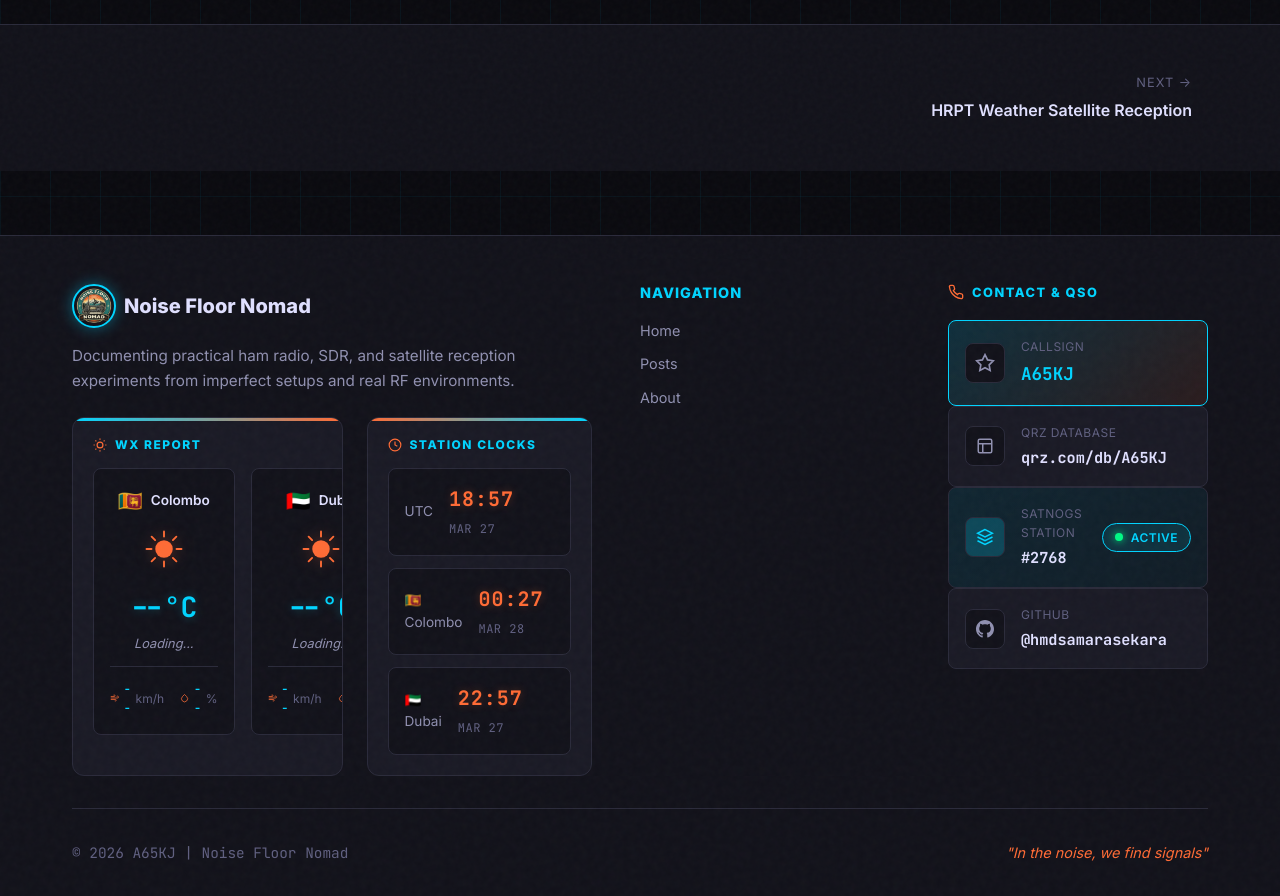
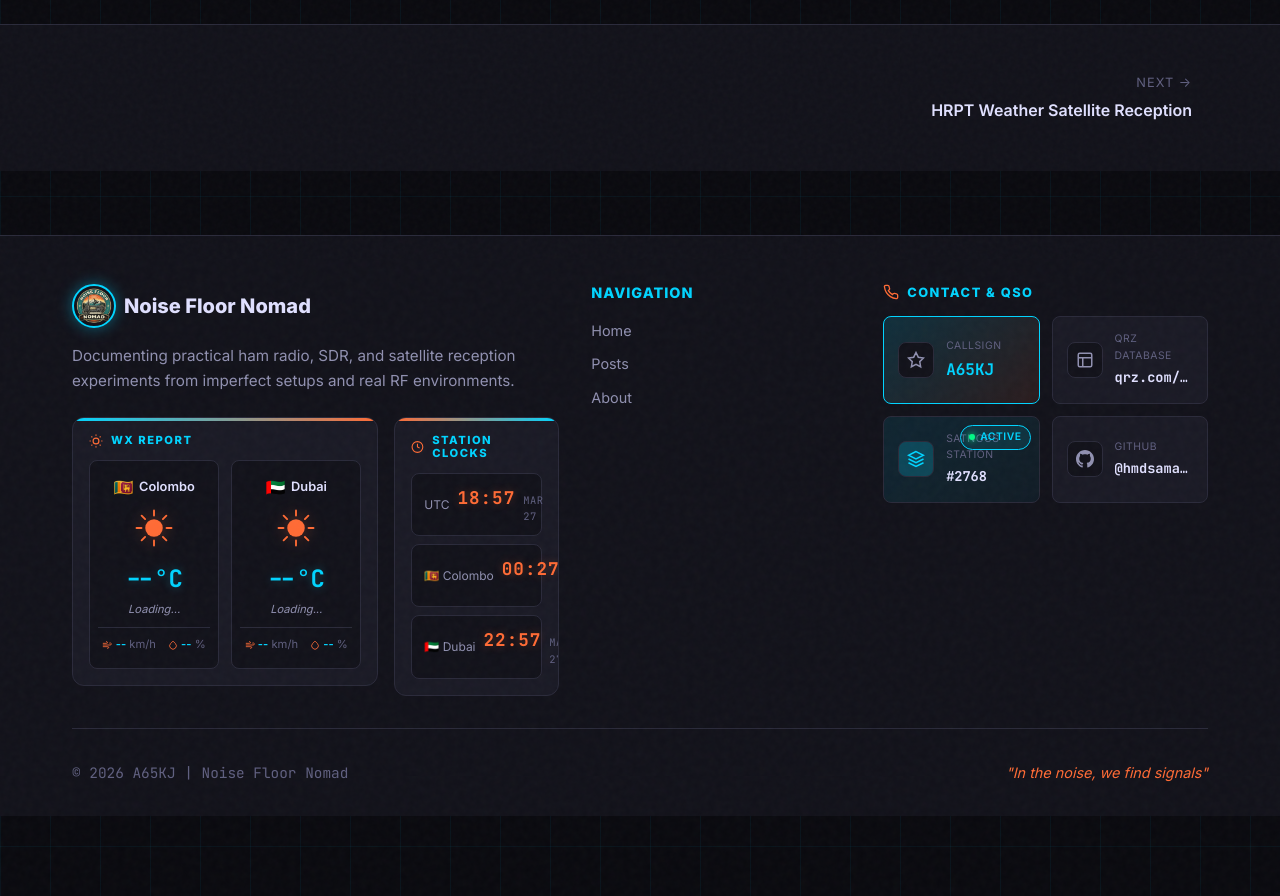
Before and after one commit to hmdsamarasekara/hmdsamarasekara.github.io, a Jekyll site: the page built from _posts/2022-08-27-Analog-TV.md, in a window 1280 px wide and 1400 px high, scrolled down 5493 px, cut to the strip 504-1400 px from the top of the window. Built offline with Jekyll 4.4.1, drawn with Linux system fonts in a browser that asks for light colours.

Commit message:
Update main.scss

```diff
--- a/assets/css/main.scss
+++ b/assets/css/main.scss
@@ -1181,7 +1181,7 @@ a {
 }
 
 // ============================================
-// NEW FOOTER STYLES - Weather, Clocks, Contact
+// FIXED FOOTER STYLES - Better Alignment & 2x2 Contact Grid
 // ============================================
 
 // Logo with glow effect
@@ -1203,9 +1203,10 @@ a {
 // Station Info Container - Weather Left, Clocks Right
 .footer-station-info {
   display: grid;
-  grid-template-columns: 1.2fr 1fr;
-  gap: 1.5rem;
+  grid-template-columns: 1.3fr 0.7fr;
+  gap: 1rem;
   margin-top: 1.5rem;
+  align-items: start;
 
   @media (max-width: 968px) {
     grid-template-columns: 1fr;
@@ -1217,11 +1218,11 @@ a {
   display: flex;
   align-items: center;
   gap: 0.5rem;
-  font-size: 0.75rem;
+  font-size: 0.7rem;
   text-transform: uppercase;
   letter-spacing: 1.5px;
   color: var(--accent-cyan);
-  margin-bottom: 1rem;
+  margin-bottom: 0.75rem;
   font-weight: 700;
 
   svg {
@@ -1234,9 +1235,10 @@ a {
   background: var(--bg-tertiary);
   border: 1px solid var(--border-color);
   border-radius: 0.75rem;
-  padding: 1.25rem;
+  padding: 1rem;
   position: relative;
   overflow: hidden;
+  min-width: 0; // Prevent overflow
 
   &::before {
     content: '';
@@ -1252,17 +1254,18 @@ a {
 .weather-cards {
   display: grid;
   grid-template-columns: 1fr 1fr;
-  gap: 1rem;
+  gap: 0.75rem;
 }
 
 .weather-card {
   background: var(--bg-secondary);
   border: 1px solid var(--border-color);
   border-radius: 0.5rem;
-  padding: 1rem;
+  padding: 0.875rem 0.5rem;
   text-align: center;
   transition: all 0.3s ease;
   position: relative;
+  min-width: 0; // Prevent overflow
 
   &:hover {
     transform: translateY(-3px);
@@ -1275,61 +1278,71 @@ a {
   display: flex;
   align-items: center;
   justify-content: center;
-  gap: 0.5rem;
-  margin-bottom: 0.75rem;
+  gap: 0.35rem;
+  margin-bottom: 0.5rem;
 
   .weather-flag {
-    font-size: 1.25rem;
+    font-size: 1rem;
   }
 
   .weather-location {
-    font-size: 0.85rem;
+    font-size: 0.8rem;
     font-weight: 600;
     color: var(--text-primary);
   }
 }
 
 .weather-icon {
-  margin: 0.5rem 0;
+  margin: 0.25rem 0;
   filter: drop-shadow(0 0 8px rgba(255, 107, 53, 0.3));
+
+  svg {
+    max-width: 100%;
+    height: auto;
+  }
 }
 
 .weather-details {
   .weather-temp {
     display: block;
     font-family: var(--font-mono);
-    font-size: 1.75rem;
+    font-size: 1.5rem;
     font-weight: 700;
     color: var(--accent-cyan);
     text-shadow: 0 0 10px rgba(0, 212, 255, 0.3);
-    margin-bottom: 0.25rem;
+    margin-bottom: 0.15rem;
   }
 
   .weather-desc {
     display: block;
-    font-size: 0.8rem;
+    font-size: 0.7rem;
     color: var(--text-secondary);
-    margin-bottom: 0.75rem;
+    margin-bottom: 0.5rem;
     font-style: italic;
+    white-space: nowrap;
+    overflow: hidden;
+    text-overflow: ellipsis;
   }
 }
 
 .weather-meta {
   display: flex;
   justify-content: center;
-  gap: 1rem;
-  padding-top: 0.75rem;
+  gap: 0.75rem;
+  padding-top: 0.5rem;
   border-top: 1px solid var(--border-color);
-  font-size: 0.75rem;
+  font-size: 0.7rem;
   color: var(--text-muted);
 
   .weather-wind, .weather-humidity {
     display: flex;
     align-items: center;
-    gap: 0.25rem;
+    gap: 0.2rem;
 
     svg {
       color: var(--accent-orange);
+      width: 10px;
+      height: 10px;
     }
 
     span {
@@ -1344,9 +1357,10 @@ a {
   background: var(--bg-tertiary);
   border: 1px solid var(--border-color);
   border-radius: 0.75rem;
-  padding: 1.25rem;
+  padding: 1rem;
   position: relative;
   overflow: hidden;
+  min-width: 0; // Prevent overflow
 
   &::before {
     content: '';
@@ -1362,15 +1376,15 @@ a {
 .clock-list {
   display: flex;
   flex-direction: column;
-  gap: 0.75rem;
+  gap: 0.5rem;
 }
 
 .clock-row {
-  display: grid;
-  grid-template-columns: 1fr auto auto;
+  display: flex;
   align-items: center;
-  gap: 1rem;
-  padding: 0.875rem 1rem;
+  justify-content: space-between;
+  gap: 0.5rem;
+  padding: 0.625rem 0.75rem;
   background: var(--bg-secondary);
   border: 1px solid var(--border-color);
   border-radius: 0.5rem;
@@ -1382,14 +1396,21 @@ a {
   }
 
   .clock-name {
-    font-size: 0.85rem;
+    font-size: 0.75rem;
     color: var(--text-secondary);
     font-weight: 500;
+    white-space: nowrap;
+  }
+
+  .clock-display {
+    display: flex;
+    align-items: baseline;
+    gap: 0.5rem;
   }
 
   .clock-time {
     font-family: var(--font-mono);
-    font-size: 1.25rem;
+    font-size: 1.1rem;
     font-weight: 700;
     color: var(--accent-orange);
     text-shadow: 0 0 8px rgba(255, 107, 53, 0.3);
@@ -1397,7 +1418,7 @@ a {
   }
 
   .clock-date {
-    font-size: 0.75rem;
+    font-size: 0.65rem;
     color: var(--text-muted);
     font-family: var(--font-mono);
     text-transform: uppercase;
@@ -1405,7 +1426,7 @@ a {
   }
 }
 
-// Beautified Contact Section
+// Contact Section with 2x2 Grid
 .footer-contact-section {
   h4 {
     display: flex;
@@ -1415,7 +1436,7 @@ a {
     text-transform: uppercase;
     letter-spacing: 1.5px;
     color: var(--accent-cyan);
-    margin-bottom: 1.25rem;
+    margin-bottom: 1rem;
     font-weight: 700;
 
     svg {
@@ -1424,17 +1445,17 @@ a {
   }
 }
 
-.contact-cards {
-  display: flex;
-  flex-direction: column;
+.contact-grid {
+  display: grid;
+  grid-template-columns: 1fr 1fr;
   gap: 0.75rem;
 }
 
 .contact-card {
   display: flex;
   align-items: center;
-  gap: 1rem;
-  padding: 1rem;
+  gap: 0.75rem;
+  padding: 0.875rem;
   background: var(--bg-tertiary);
   border: 1px solid var(--border-color);
   border-radius: 0.5rem;
@@ -1442,6 +1463,7 @@ a {
   transition: all 0.3s ease;
   position: relative;
   overflow: hidden;
+  min-width: 0; // Prevent overflow
 
   &::before {
     content: '';
@@ -1458,7 +1480,7 @@ a {
   &:hover {
     border-color: var(--accent-cyan);
     background: rgba(0, 212, 255, 0.08);
-    transform: translateX(5px);
+    transform: translateX(3px);
 
     &::before {
       transform: scaleY(1);
@@ -1477,7 +1499,7 @@ a {
 
     .contact-value {
       color: var(--accent-cyan);
-      font-size: 1.1rem;
+      font-size: 1rem;
       font-weight: 700;
     }
 
@@ -1495,26 +1517,28 @@ a {
     }
 
     .satnogs-status {
-      margin-left: auto;
+      position: absolute;
+      top: 0.5rem;
+      right: 0.5rem;
       display: flex;
       align-items: center;
-      gap: 0.5rem;
-      padding: 0.25rem 0.75rem;
+      gap: 0.35rem;
+      padding: 0.2rem 0.5rem;
       background: rgba(0, 212, 255, 0.1);
       border-radius: 1rem;
       border: 1px solid var(--accent-cyan);
 
       .status-dot {
-        width: 8px;
-        height: 8px;
+        width: 6px;
+        height: 6px;
         background: #00ff88;
         border-radius: 50%;
-        box-shadow: 0 0 8px #00ff88;
+        box-shadow: 0 0 6px #00ff88;
         animation: pulse 2s infinite;
       }
 
       .status-text {
-        font-size: 0.75rem;
+        font-size: 0.65rem;
         color: var(--accent-cyan);
         font-weight: 600;
         text-transform: uppercase;
@@ -1530,8 +1554,8 @@ a {
 }
 
 .contact-icon {
-  width: 40px;
-  height: 40px;
+  width: 36px;
+  height: 36px;
   display: flex;
   align-items: center;
   justify-content: center;
@@ -1541,142 +1565,98 @@ a {
   color: var(--text-secondary);
   transition: all 0.3s ease;
   flex-shrink: 0;
+
+  svg {
+    width: 18px;
+    height: 18px;
+  }
 }
 
 .contact-info {
   display: flex;
   flex-direction: column;
-  gap: 0.25rem;
+  gap: 0.15rem;
+  min-width: 0; // Prevent overflow
 
   .contact-label {
-    font-size: 0.75rem;
+    font-size: 0.65rem;
     color: var(--text-muted);
     text-transform: uppercase;
     letter-spacing: 0.5px;
   }
 
   .contact-value {
-    font-size: 0.95rem;
+    font-size: 0.85rem;
     color: var(--text-primary);
     font-weight: 600;
     font-family: var(--font-mono);
-  }
-}
-
-// Responsive
+    white-space: nowrap;
+    overflow: hidden;
+    text-overflow: ellipsis;
+  }
+}
+
+// Footer Content Grid Adjustment
+.footer-content {
+  display: grid;
+  grid-template-columns: 1.5fr 0.8fr 1fr;
+  gap: 2rem;
+  margin-bottom: 2rem;
+  align-items: start;
+
+  @media (max-width: 968px) {
+    grid-template-columns: 1fr 1fr;
+  }
+
+  @media (max-width: 768px) {
+    grid-template-columns: 1fr;
+  }
+}
+
+// Responsive adjustments
 @media (max-width: 968px) {
-  .post-layout {
-    grid-template-columns: 1fr;
-  }
-
-  .post-sidebar {
-    order: 2;
-  }
-
-  .footer-content {
-    grid-template-columns: 1fr 1fr;
-  }
-
   .footer-station-info {
     grid-template-columns: 1fr;
   }
 
   .weather-cards {
-    grid-template-columns: 1fr;
-  }
-
-  .clock-row {
-    grid-template-columns: 1fr auto;
-
-    .clock-date {
-      display: none;
-    }
+    grid-template-columns: 1fr 1fr;
+  }
+
+  .contact-grid {
+    grid-template-columns: 1fr 1fr;
   }
 }
 
 @media (max-width: 768px) {
-  :root {
-    --container-padding: 1rem;
-  }
-
-  .hero-title {
-    font-size: 2rem;
-  }
-
-  .site-nav {
-    display: none;
-  }
-
-  .posts-grid {
-    grid-template-columns: 1fr;
-  }
-
-  .post-title {
-    font-size: 1.75rem;
-  }
-
   .footer-content {
     grid-template-columns: 1fr;
     gap: 2rem;
   }
 
-  .footer-bottom {
-    flex-direction: column;
-    text-align: center;
-  }
-
-  .post-nav .container {
-    flex-direction: column;
-    gap: 1rem;
-
-    a {
-      max-width: 100%;
-    }
-
-    .post-nav-next {
-      text-align: left;
-      margin-left: 0;
-    }
+  .weather-cards {
+    grid-template-columns: 1fr;
+  }
+
+  .contact-grid {
+    grid-template-columns: 1fr;
   }
 
   .contact-card.satnogs .satnogs-status {
-    display: none;
-  }
-}
-
-// Utility Classes
-.empty-state {
-  color: var(--text-muted);
-  font-style: italic;
-  text-align: center;
-  padding: 2rem;
-}
-
-.hidden {
-  display: none !important;
-}
-
-// Scrollbar styling
-::-webkit-scrollbar {
-  width: 10px;
-  height: 10px;
-}
-
-::-webkit-scrollbar-track {
-  background: var(--bg-secondary);
-}
-
-::-webkit-scrollbar-thumb {
-  background: var(--border-color);
-  border-radius: 5px;
-
-  &:hover {
-    background: var(--accent-cyan);
-  }
-}
-
-// Selection
-::selection {
-  background: rgba(0, 212, 255, 0.3);
-  color: var(--text-primary);
-}
+    position: static;
+    margin-left: auto;
+    margin-top: 0;
+  }
+}
+
+@media (max-width: 480px) {
+  .contact-grid {
+    grid-template-columns: 1fr;
+  }
+
+  .clock-row {
+    .clock-date {
+      display: none;
+    }
+  }
+}
```
